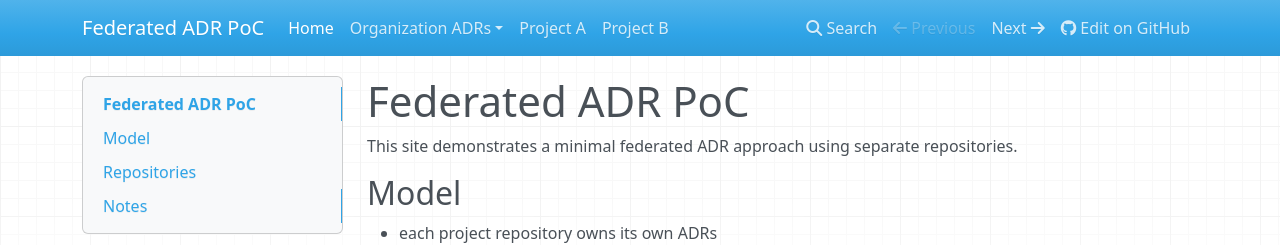
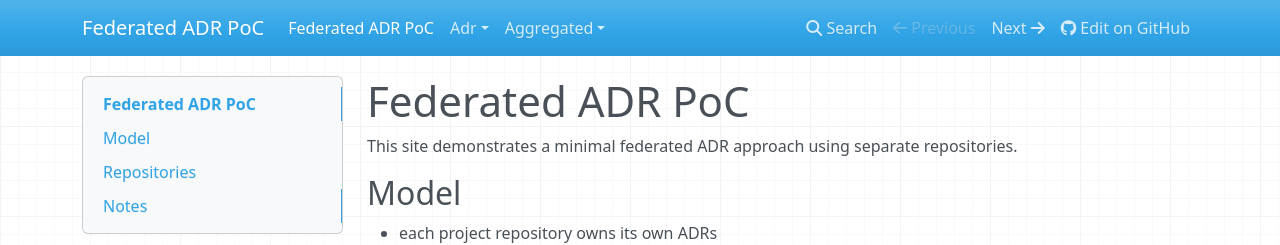
Before and after one commit to calin-poc-federated-adr/org-architecture, an MkDocs documentation site: the page built from docs/index.md, in a window 1280 px wide. Shown: the top 245 px of the page. Built offline with MkDocs 1.6.1, drawn with Linux system fonts in a browser that asks for light colours; nearby versions of some CDN libraries; some of the changed lines change nothing that is shown.

Commit message:
Comment out nav section in mkdocs.yml
Comment out the navigation section in mkdocs.yml.

```diff
--- a/mkdocs.yml
+++ b/mkdocs.yml
@@ -5,12 +5,14 @@ repo_url: https://github.com/calin-poc-federated-adr/org-architecture
 theme:
     name: mkdocs
 
-nav:
-    - Home: index.md
-    - Organization ADRs:
-          - 0001 - Federated ADR Registry: adr/0001-federated-adr-registry.md
-    - Project A: aggregated/project-a/index.md
-    - Project B: aggregated/project-b/index.md
+# nav:
+#     - Home: index.md
+#     - Organization ADRs:
+#           - 0001 - Federated ADR Registry: adr/0001-federated-adr-registry.md
+#     - Project A: aggregated/project-a/index.md
+#     - Project B: aggregated/project-b/index.md
+
+docs_dir: docs
 
 markdown_extensions:
     - toc:
```
